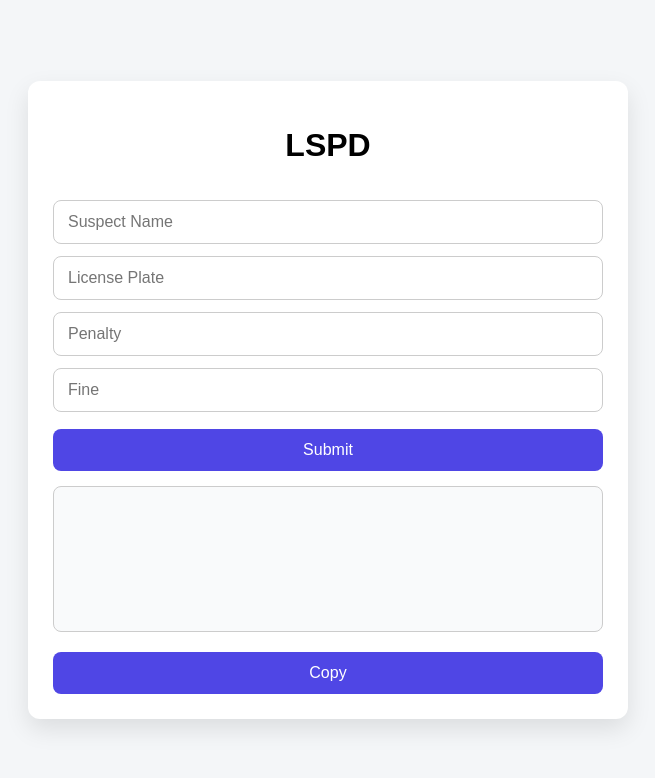
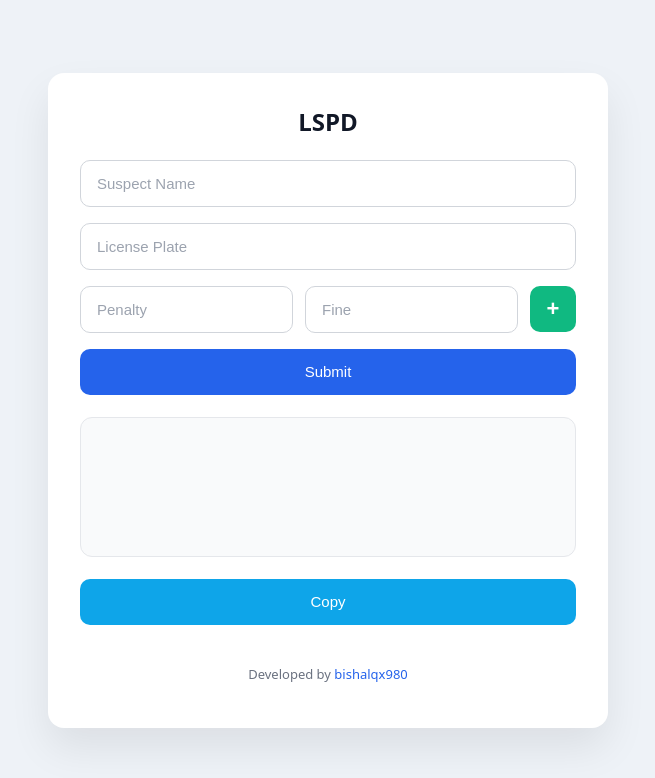
Before and after one commit to SvicHQ/lspd, a plain HTML site: page index.html in a window 1280 px wide. Both pictures are taken after a click on the button "Copy". Shown: the whole page, without its empty margins (312-967 px from the left). Drawn offline with Linux system fonts and the light colour scheme.

Commit message:
Update (UI/JS)

```diff
--- a/index.html
+++ b/index.html
@@ -4,73 +4,8 @@
     <meta charset="UTF-8">
     <meta name="viewport" content="width=device-width, initial-scale=1.0">
     <title>LSPD</title>
-    <style>
-        body {
-            min-height: 100vh;
-            margin: 0;
-            display: flex;
-            justify-content: center;
-            align-items: center;
-            background: #f4f6f8;
-            font-family: Arial, Helvetica, sans-serif;
-        }
-
-        .container {
-            background: #ffffff;
-            padding: 25px;
-            border-radius: 12px;
-            box-shadow: 0 10px 25px rgba(0,0,0,0.1);
-            width: 100%;
-            max-width: 550px;
-            display: flex;
-            flex-direction: column;
-            gap: 15px;
-        }
-
-        form {
-            display: flex;
-            flex-direction: column;
-            gap: 12px;
-        }
-
-        input {
-            padding: 12px 14px;
-            font-size: 16px;
-            border-radius: 8px;
-            border: 1px solid #ccc;
-            outline: none;
-        }
-
-        input:focus {
-            border-color: #4f46e5;
-            box-shadow: 0 0 0 3px rgba(79,70,229,0.15);
-        }
-
-        .output-box {
-            min-height: 120px;
-            padding: 12px 14px;
-            border-radius: 8px;
-            border: 1px solid #ccc;
-            background: #f9fafb;
-            font-size: 16px;
-            white-space: pre-line; /* keeps line breaks */
-        }
-
-        button {
-            margin-top: 5px;
-            padding: 12px;
-            font-size: 16px;
-            border: none;
-            border-radius: 8px;
-            background: #4f46e5;
-            color: white;
-            cursor: pointer;
-        }
-
-        button:hover {
-            background: #4338ca;
-        }
-    </style>
+    <link rel="shortcut icon" href="./assets/favicon.png" type="image/x-icon">
+    <link rel="stylesheet" href="./style.css">
 </head>
 <body>
 
@@ -80,8 +15,14 @@
         <form id="main_form" action="">
             <input type="text" id="suspect_name" placeholder="Suspect Name">
             <input type="text" id="license_plate" placeholder="License Plate">
-            <input type="text" id="penalty" placeholder="Penalty">
-            <input type="number" id="penalty_amount" placeholder="Fine">
+
+            <div id="penalties">
+                <div class="penalty-row">
+                    <input type="text" class="penalty" placeholder="Penalty">
+                    <input type="number" class="amount" placeholder="Fine">
+                    <button type="button" class="add-btn">+</button>
+                </div>
+            </div>
 
             <button type="submit">Submit</button>
         </form>
@@ -89,53 +30,11 @@
         <div id="output" class="output-box"></div>
         <button id="copy_btn" type="button">Copy</button>
 
+        <p class="credit">
+            Developed by <a href="https://bishalqx980.github.io/bishalqx980/">bishalqx980</a>
+        </p>
     </div>
 
-    <script>
-        document.getElementById("main_form").addEventListener("submit", (event) => {
-            event.preventDefault();
-
-            const suspect_name = document.getElementById("suspect_name").value.trim();
-            const license_plate_input = document.getElementById("license_plate").value.trim();
-            const penalty = document.getElementById("penalty").value.trim();
-
-            const raw_amount = document.getElementById("penalty_amount").value.trim();
-            const penalty_amount = raw_amount? Number(raw_amount).toLocaleString("en-US") : "";
-
-            const license_plate = license_plate_input !== "" ? license_plate_input : "N/A";
-
-            const format = `
-                Owner Name: ${suspect_name}
-                License Plate: ${license_plate}
-                Reason: ${penalty}
-                Amount of Fine: $${penalty_amount}
-                Proof:
-            `;
-            document.getElementById("output").innerText  = format;
-        });
-
-        document.getElementById("copy_btn").addEventListener("click", () => {
-            const output = document.getElementById("output").innerText;
-            const btn = document.getElementById("copy_btn");
-
-            if (!output.trim()) {
-                btn.textContent = "Noting to copy!";
-
-                setTimeout(() => {
-                    btn.textContent = "Copy";
-                }, 1500);
-
-                return;
-            }
-
-            navigator.clipboard.writeText(output).then(() => {
-                btn.textContent = "Copied ✓";
-
-                setTimeout(() => {
-                    btn.textContent = "Copy";
-                }, 1500);
-            });
-        });
-    </script>
+    <script src="./script.js"></script>
 </body>
 </html>
--- /dev/null
+++ b/script.js
@@ -0,0 +1,65 @@
+const penaltiesDiv = document.getElementById("penalties");
+
+penaltiesDiv.addEventListener("click", (e) => {
+    if (e.target.classList.contains("add-btn")) {
+        const row = document.createElement("div");
+        row.className = "penalty-row";
+        row.innerHTML = `
+            <input type="text" class="penalty" placeholder="Penalty">
+            <input type="number" class="amount" placeholder="Fine">
+            <button type="button" class="add-btn">+</button>
+        `;
+        penaltiesDiv.appendChild(row);
+    }
+});
+
+document.getElementById("main_form").addEventListener("submit", (event) => {
+    event.preventDefault();
+
+    const suspect_name = document.getElementById("suspect_name").value.trim();
+    const license_plate_input = document.getElementById("license_plate").value.trim();
+    const license_plate = license_plate_input || "N/A";
+
+    const penalties = document.querySelectorAll(".penalty");
+    const amounts = document.querySelectorAll(".amount");
+
+    let penaltyList = "";
+    let fineList = [];
+
+    penalties.forEach((p, i) => {
+        if (p.value.trim()) {
+            penaltyList += `- ${p.value.trim()}\n`;
+            const amt = amounts[i].value
+                ? `$${Number(amounts[i].value).toLocaleString("en-US")}`
+                : "$0";
+            fineList.push(amt);
+        }
+    });
+
+    const format = `
+        Owner Name: ${suspect_name}
+        License Plate: ${license_plate}
+        Reason:
+        ${penaltyList}
+        Amount of Fine: ${fineList.join(" // ")}
+        Proof:
+    `;
+
+    document.getElementById("output").innerText = format;
+});
+
+document.getElementById("copy_btn").addEventListener("click", () => {
+    const output = document.getElementById("output").innerText;
+    const btn = document.getElementById("copy_btn");
+
+    if (!output.trim()) {
+        btn.textContent = "Nothing to copy!";
+        setTimeout(() => btn.textContent = "Copy", 1500);
+        return;
+    }
+
+    navigator.clipboard.writeText(output).then(() => {
+        btn.textContent = "Copied ✓";
+        setTimeout(() => btn.textContent = "Copy", 1500);
+    });
+});
--- /dev/null
+++ b/style.css
@@ -0,0 +1,163 @@
+* {
+    box-sizing: border-box;
+}
+
+body {
+    min-height: 100vh;
+    margin: 0;
+    display: flex;
+    justify-content: center;
+    align-items: center;
+    background: #eef2f7;
+    font-family: system-ui, -apple-system, BlinkMacSystemFont, "Segoe UI", sans-serif;
+}
+
+/* Main card */
+.container {
+    background: #ffffff;
+    width: 100%;
+    max-width: 560px;
+    padding: 32px;
+    border-radius: 16px;
+    display: flex;
+    flex-direction: column;
+    gap: 22px;
+    box-shadow: 0 20px 40px rgba(0, 0, 0, 0.08);
+}
+
+h1 {
+    margin: 0;
+    text-align: center;
+    font-size: 24px;
+    font-weight: 600;
+    color: #111827;
+}
+
+/* Form layout */
+form {
+    display: flex;
+    flex-direction: column;
+    gap: 16px;
+}
+
+input {
+    width: 100%;
+    padding: 14px 16px;
+    font-size: 15px;
+    border-radius: 10px;
+    border: 1px solid #d1d5db;
+    background: #fff;
+    transition: border 0.2s ease, box-shadow 0.2s ease;
+}
+
+input::placeholder {
+    color: #9ca3af;
+}
+
+input:focus {
+    outline: none;
+    border-color: #2563eb;
+    box-shadow: 0 0 0 3px rgba(37, 99, 235, 0.15);
+}
+
+/* Penalty row */
+.penalty-row {
+    display: flex;
+    gap: 12px;
+    align-items: center;
+}
+
+.penalty-row input {
+    flex: 1;
+}
+
+/* Buttons */
+button {
+    height: 46px;
+    font-size: 15px;
+    font-weight: 500;
+    border: none;
+    border-radius: 10px;
+    cursor: pointer;
+    background: #2563eb;
+    color: #fff;
+    transition: background 0.2s ease, transform 0.15s ease;
+}
+
+button:hover {
+    background: #1e40af;
+}
+
+button:active {
+    transform: scale(0.98);
+}
+
+/* Add (+) button */
+.add-btn {
+    width: 46px;
+    min-width: 46px;
+    font-size: 22px;
+    font-weight: 600;
+    background: #10b981;
+}
+
+.add-btn:hover {
+    background: #059669;
+}
+
+/* Output */
+.output-box {
+    padding: 16px;
+    min-height: 140px;
+    border-radius: 12px;
+    background: #f9fafb;
+    border: 1px solid #e5e7eb;
+    font-size: 14px;
+    line-height: 1.6;
+    color: #111827;
+    white-space: pre-line;
+}
+
+/* Copy button */
+#copy_btn {
+    background: #0ea5e9;
+}
+
+#copy_btn:hover {
+    background: #0284c7;
+}
+
+.credit {
+    margin-top: 18px;
+    text-align: center;
+    font-size: 13px;
+    color: #6b7280;
+}
+
+.credit a {
+    color: #2563eb;
+    text-decoration: none;
+    font-weight: 500;
+    position: relative;
+}
+
+.credit a::after {
+    content: "";
+    position: absolute;
+    left: 0;
+    bottom: -2px;
+    width: 100%;
+    height: 1px;
+    background: currentColor;
+    transform: scaleX(0);
+    transform-origin: left;
+    transition: transform 0.25s ease;
+}
+
+.credit a:hover::after {
+    transform: scaleX(1);
+}
+
+.credit a:hover {
+    color: #1e40af;
+}
```
Also changed, not shown: assets/favicon.png (added).
